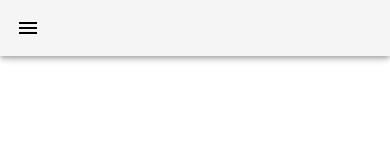
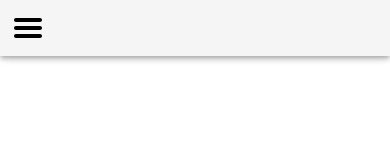
Before and after one commit to WhalenSITHS/Nuxt-playground, a Nuxt app in the folder whalen-site/: page /FireEmblem in a window 390 px wide. Shown: the top 160 px of the page. Built offline with nearby package versions, Linux system fonts and the light colour scheme.

Commit message:
testing new mobile button

```diff
--- a/whalen-site/layouts/default.vue
+++ b/whalen-site/layouts/default.vue
@@ -18,7 +18,13 @@
       <v-btn outlined active-class="no-active" class="btn">Curriculum</v-btn>
     </v-app-bar>
     <v-app-bar class="hidden-md-and-up">
-      <v-app-bar-nav-icon @click="drawer = !drawer" class="black--text"></v-app-bar-nav-icon>
+      <v-btn icon>
+        <img
+          src="../static/iconfinder_menu-alt_134216.svg"
+          @click="drawer = !drawer"
+          class="black--text icon"
+        />
+      </v-btn>
     </v-app-bar>
     <v-navigation-drawer app v-model="drawer" class="secondary my-nav" width="80%">
       <v-list>
@@ -56,6 +62,9 @@ export default {
 </script>
 
 <style lang="scss" scoped>
+.icon {
+  height: 2rem;
+}
 .logo {
   height: 2.2rem;
 }
--- a/whalen-site/pages/FireEmblem.vue
+++ b/whalen-site/pages/FireEmblem.vue
@@ -52,10 +52,10 @@
 export default {
   methods: {
     onClickGit() {
-      location.href = `https://github.com/melkadze/class-planner`;
+      location.href = `https://github.com/William-Anderson2020/Full-Stack-Project`;
     },
     onClickSite() {
-      location.href = `https://www.planwithloop.com/auth/login`;
+      location.href = `https://full-stack-game.herokuapp.com/login`;
     }
   }
 };
```
Also changed, not shown: whalen-site/static/iconfinder_menu-alt_134216.svg (added).
